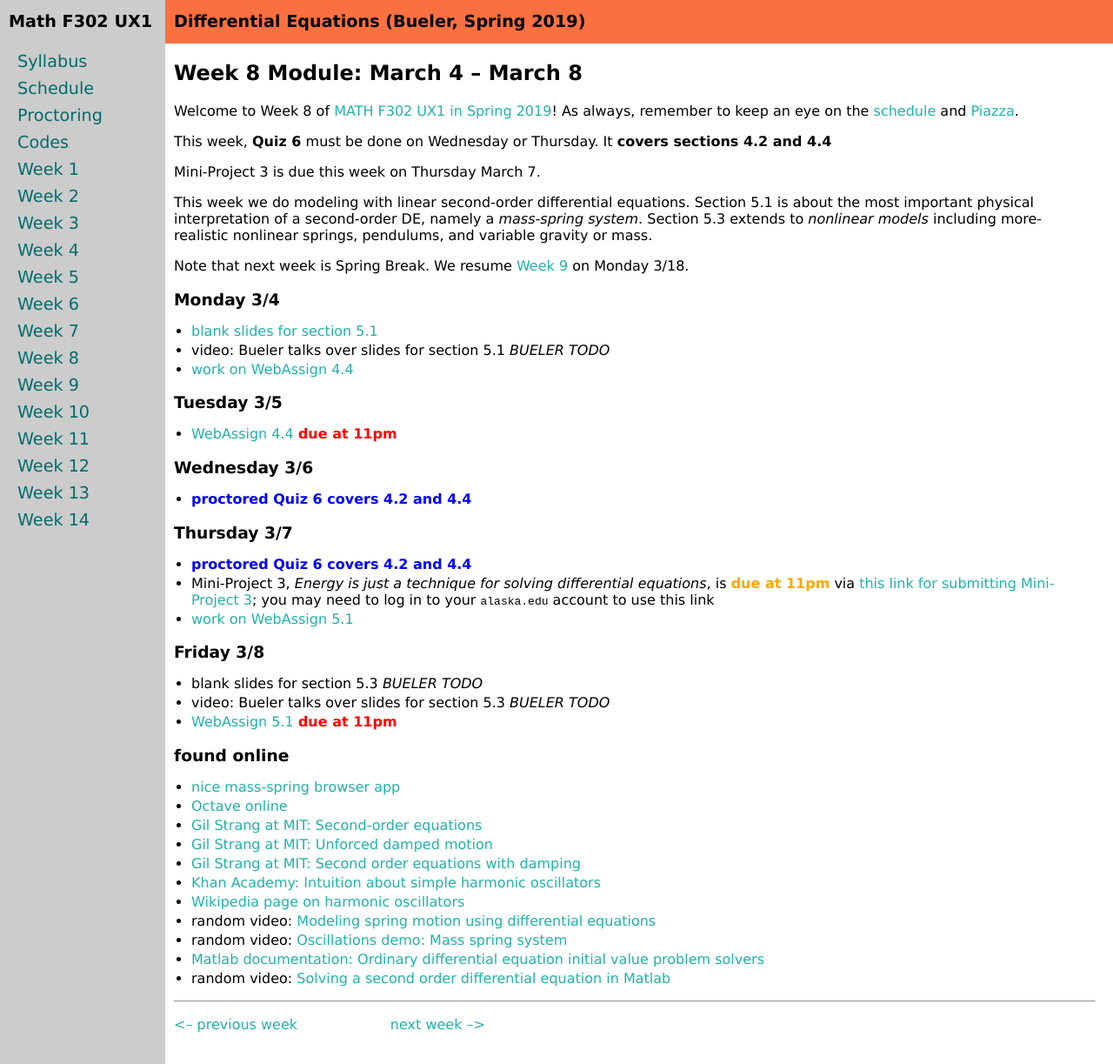
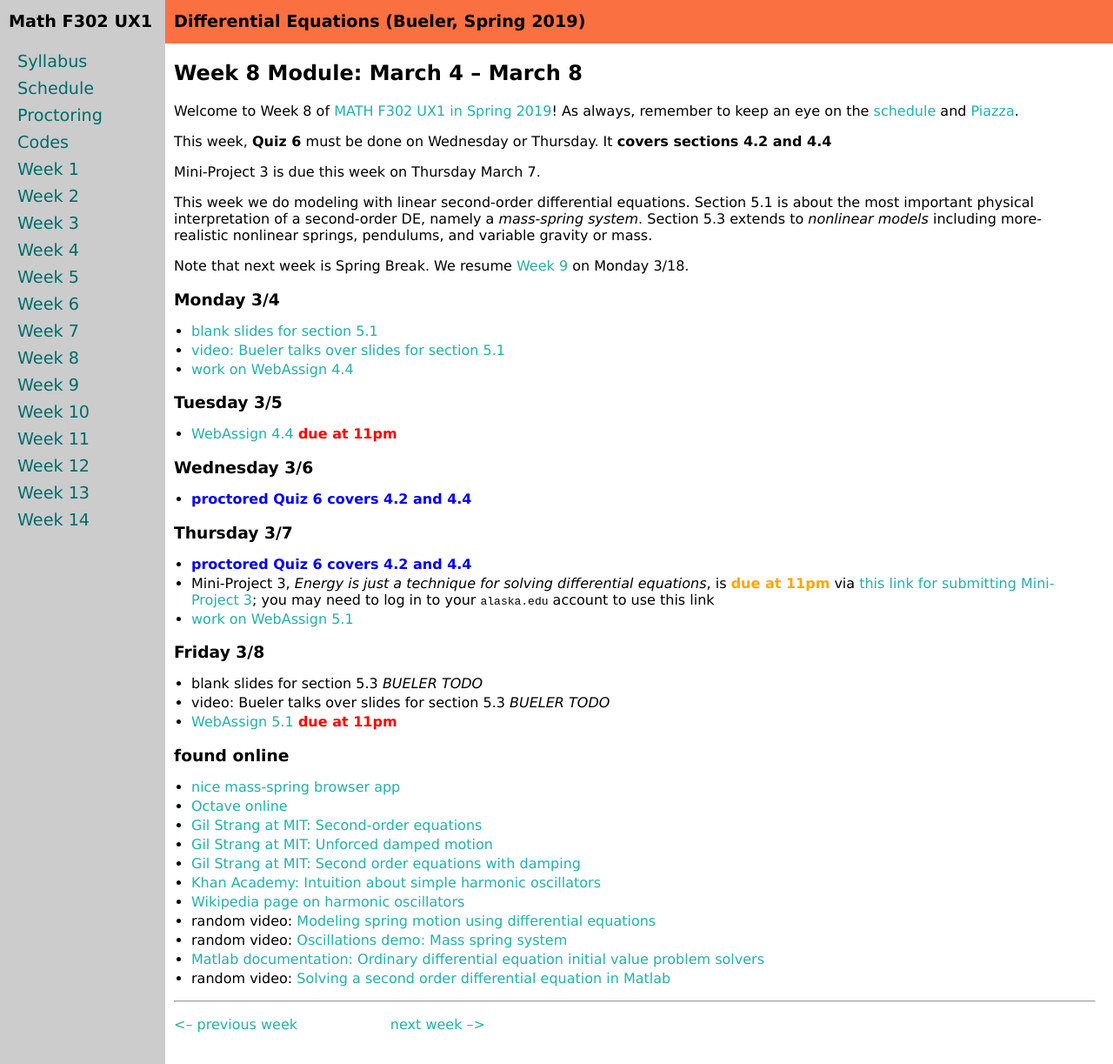
Before and after one commit to bueler/math302, a Jekyll site: the page built from week8.md, in a window 1280 px wide and 1223 px high. Shown: the whole window at 87% size. Built offline with Jekyll 4.4.1, drawn with Linux system fonts in a browser that asks for light colours.

Commit message:
exhausting ... section 5.1 slides done

```diff
--- a/week8.md
+++ b/week8.md
@@ -17,7 +17,7 @@
 
 ### Monday 3/4
 * [blank slides for section 5.1](assets/slides/5-1.pdf)
-* video: Bueler talks over slides for section 5.1 _BUELER TODO_
+* [video: Bueler talks over slides for section 5.1](https://expl.ai/KBLSXFX)
 * [work on WebAssign 4.4](https://www.webassign.net/)
 
 ### Tuesday 3/5
```
